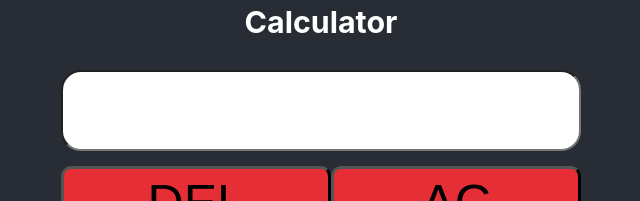
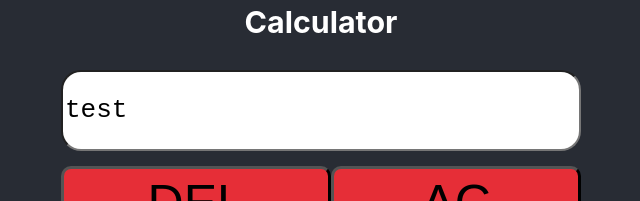
Before and after one commit to Raideno6/React-Calculator, a React (Create React App) app: page / in a window 1280 px wide. Shown: the part 143-344 px from the top of the page, without its empty margins (319-959 px from the left). Built offline with nearby package versions, Linux system fonts and the light colour scheme.

Commit message:
Displays user input and answer in calculator input field
Transferred data from child to parent component to display data, will clean up the code later.

```diff
--- a/src/components/Calculator.js
+++ b/src/components/Calculator.js
@@ -2,18 +2,21 @@ import CalculatorButton from "./CalculatorButton"
 import React, { Component } from "react";
 
 export default class Calculator extends Component {
+    state = { message: "test" }
+    callbackFunction = (childData) => {
+       this.setState({message: childData})
+    }
     renderCalculatorButton(i) {
-      return <div className="item"><CalculatorButton value={i}/></div> ;
+      return <div className="item"><CalculatorButton value={i} parentCallback = {this.callbackFunction}/></div> ;
     }
+
 
     render() {
         return (
             <div className="grid">
-                <input type="text" id="calculatorField" value={calculatorInput} inputMode="numeric" className="calculatorDisplay" readOnly/>
+                <input type="text" id="calculatorField" inputMode="numeric"  value={this.state.message} className="calculatorDisplay" readOnly/>
                 {["DEL", "AC", 7, 8, 9, "÷", 4, 5, 6, "x", 1, 2, 3, "-" ,".", 0, "=", "+"].map((i) => this.renderCalculatorButton(i))}
             </div>
         );
     }
   }
-
-  var calculatorInput = "";
--- a/src/components/CalculatorButton.js
+++ b/src/components/CalculatorButton.js
@@ -7,14 +7,21 @@ export default class CalculatorButton extends Component {
     super(props);
     this.buttonRef = React.createRef();
   }
+    string = "";
+    sendBackData = (value) => {
+      this.string = calculate(value);
+      console.log(this.string)
+      this.props.parentCallback(this.string);
+    }
+
     render() {
       return (
-        <button ref={this.buttonRef} key={this.props.value} className='calculatorButton' onClick={e => calculate(this.props.value)}>
+        <button ref={this.buttonRef} key={this.props.value} className='calculatorButton' onClick={e => this.sendBackData(this.props.value)}>
           {this.props.value}
         </button>
       )
     }
-  }
+  };
 
   var inputString = "";
   const calculate = (buttonValue) => {
@@ -59,4 +66,6 @@ export default class CalculatorButton extends Component {
         inputString = "";
       }
     }
+
+    return inputString;
   }
```
Also changed, not shown: 1 other file (tests, documents, lock files or other folders).
